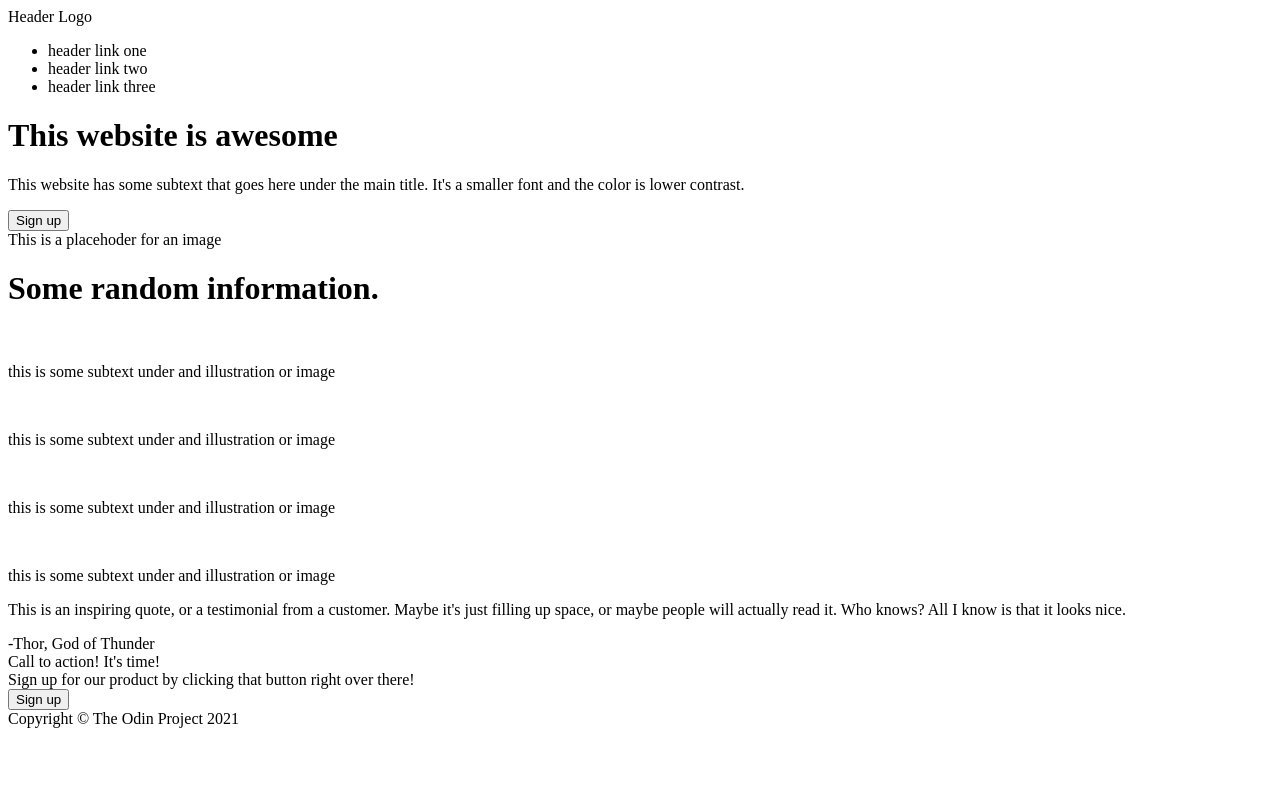
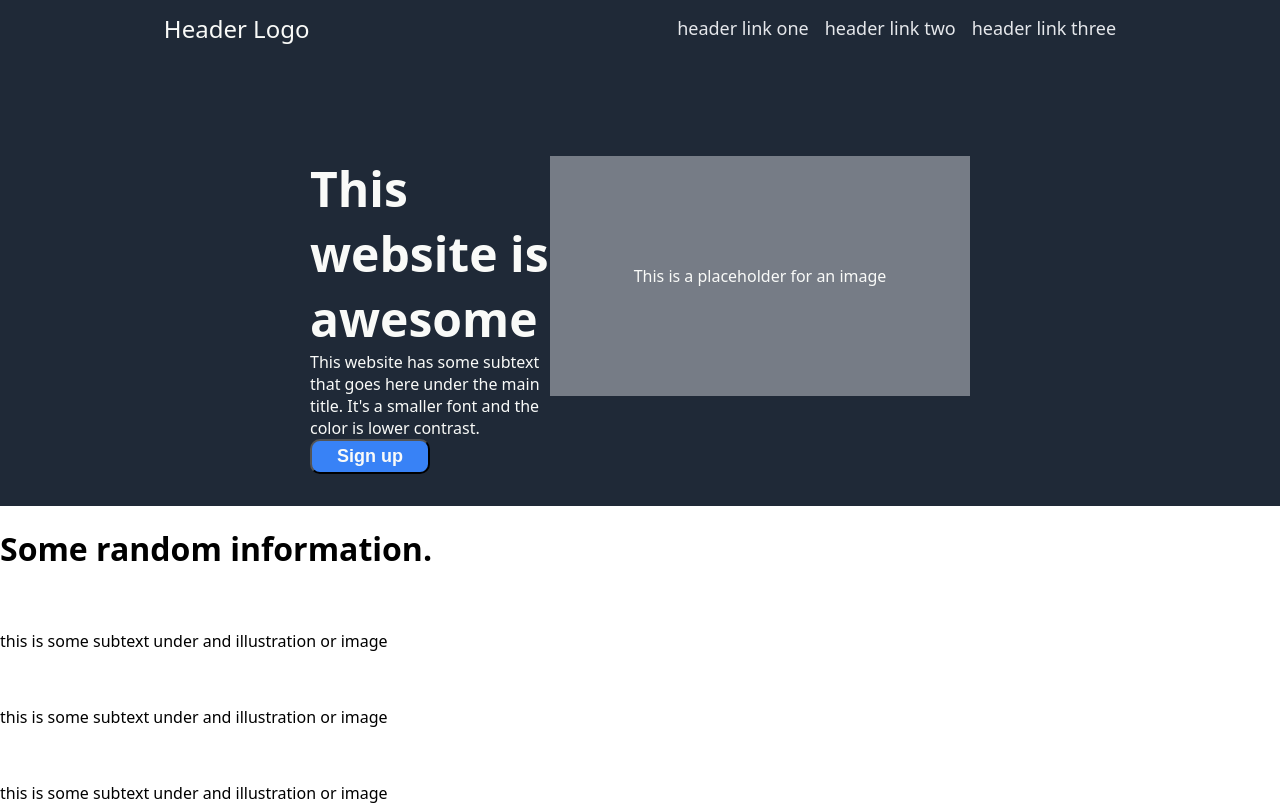
Before and after one commit to anto-nella-22/landing-page, a plain HTML site: page index.html in a window 1280 px wide. Shown: the top 807 px of the page. Drawn offline with Linux system fonts and the light colour scheme.

Commit message:
Edit index.html and style.css

```diff
--- a/index.html
+++ b/index.html
@@ -3,11 +3,12 @@
     <head>
         <meta charset="utf-8">
         <title>Landing Page</title>
+        <link rel="stylesheet" href="style.css">
     </head>
 
     <body>
-        <div>
-            <div>Header Logo</div>
+        <div class="header">
+            <div class="head">Header Logo</div>
             <ul>
                 <li>header link one</li>
                 <li>header link two</li>
@@ -15,14 +16,16 @@
             </ul>
         </div>
 
-        <div>
-            <h1>This website is awesome</h1>
-            <p>This website has some subtext that goes here under the main title.
-                It's a smaller font and the color is lower contrast.
-            </p>
-            <button>Sign up</button>
-            <div>
-                This is a placehoder for an image
+        <div class="first-block">
+            <div class="left-side">
+                <div class="h1">This website is awesome</div>
+                <div class="p1">This website has some subtext that goes here under the main title.
+                    It's a smaller font and the color is lower contrast.
+                </div>
+                <button>Sign up</button>
+            </div>
+            <div class="right-side">
+                <div class="text1">This is a placeholder for an image</div>
                 <img>
             </div>
         </div>
--- a/style.css
+++ b/style.css
@@ -1,3 +1,8 @@
+body {
+    font-family: system-ui, Roboto, Oxygen, Ubuntu, Cantarell, 'Open Sans', 'Helvetica Neue', sans-serif;
+    margin: 0;
+}
+/* header block */
 .header {
     background: #1F2937;
     display: flex;
@@ -7,7 +12,6 @@
 }
 
 .head {
-    font-family: "Header Logo";
     font-size: 24px;
     color: #F9FAF8;
 }
@@ -20,7 +24,69 @@ ul {
 
 li {
     list-style: none;
-    font-family: "Hero Secondary";
     font-size: 18px;
     color: #E5E7EB;
 }
+
+/* first block */
+.first-block {
+    background: #1F2937;
+    display: flex;
+    align-items: flex-start;
+    justify-content: space-between;
+    padding-top: 100px;
+    padding-bottom: 100px;
+    padding-left: 310px;
+    padding-right: 310px;
+    flex: 1;
+
+
+}
+
+.left-side {
+    width: 420px;
+    height: 250px;
+    display: flex;
+    align-items: flex-start;
+    justify-content: flex-start;
+    flex-wrap: wrap;
+}
+
+.h1 {
+    font-size: 48px;
+    font-weight: 900;
+    color: #F9FAF8;
+
+}
+
+.p1 {
+    color: #F9FAF8;
+}
+
+button {
+    background-color: #3882F6;
+    color: #F9FAF8;
+    font-size: 18px;
+    font-weight: 700;
+    padding: 5px 25px;
+    border-radius: 10px;
+}
+
+.right-side {
+    width: 420px;
+    height: 250px;
+    display: flex;
+    align-items: flex-start;
+    justify-content: flex-end;
+    flex: 1;
+}
+
+.text1 {
+    background-color: #e5e7eb70;
+    color: #F9FAF8;
+    width: 700px;
+    height: 240px;
+    display: flex;
+    align-items: center;
+    justify-content: center;
+}
```
